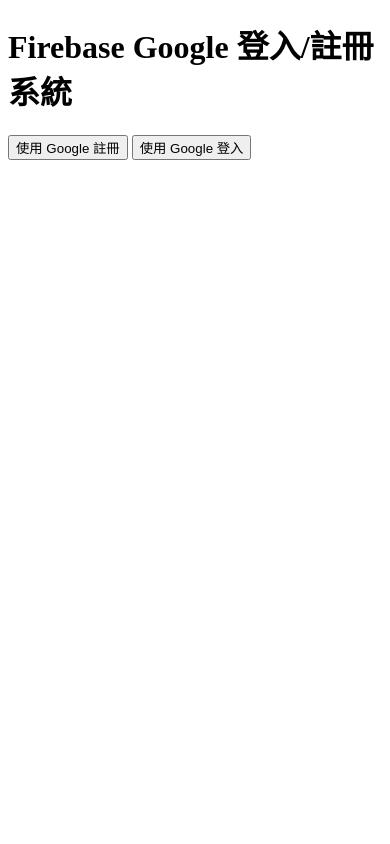
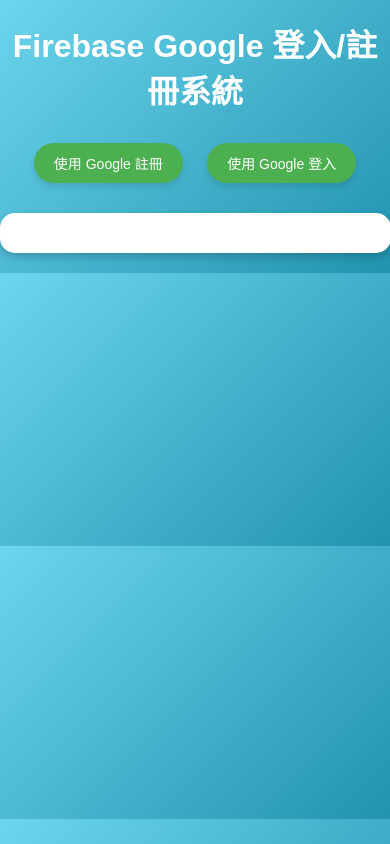
Before and after one commit to Nono0325/1113-50915133, a plain HTML site: page index.html in a window 390 px wide. Drawn offline with Linux system fonts and the light colour scheme.

Commit message:
Update index.html

```diff
--- a/index.html
+++ b/index.html
@@ -4,6 +4,75 @@
   <meta charset="UTF-8">
   <meta name="viewport" content="width=device-width, initial-scale=1.0">
   <title>Firebase Google 登入/註冊系統</title>
+  <style>
+    /* 全局樣式 */
+    body {
+      font-family: Arial, sans-serif;
+      background: linear-gradient(135deg, #6dd5ed, #2193b0);
+      color: #333;
+      text-align: center;
+      margin: 0;
+      padding: 0;
+    }
+
+    h1 {
+      color: #fff;
+      margin-top: 20px;
+    }
+
+    /* 按鈕樣式 */
+    button {
+      background-color: #4caf50;
+      color: white;
+      border: none;
+      padding: 15px 25px;
+      margin: 10px;
+      border-radius: 25px;
+      font-size: 16px;
+      cursor: pointer;
+      box-shadow: 0 4px 6px rgba(0, 0, 0, 0.1);
+      transition: background-color 0.3s, transform 0.2s;
+    }
+
+    button:hover {
+      background-color: #45a049;
+      transform: translateY(-2px);
+    }
+
+    /* 使用者資訊卡片樣式 */
+    #user-info {
+      background: #fff;
+      padding: 20px;
+      margin: 20px auto;
+      max-width: 400px;
+      border-radius: 15px;
+      box-shadow: 0 4px 8px rgba(0, 0, 0, 0.2);
+    }
+
+    #user-info p {
+      font-size: 16px;
+      margin: 10px 0;
+      color: #555;
+    }
+
+    #user-info img {
+      border-radius: 50%;
+      margin-top: 10px;
+      box-shadow: 0 4px 6px rgba(0, 0, 0, 0.1);
+    }
+
+    /* 響應式佈局 */
+    @media (max-width: 768px) {
+      button {
+        font-size: 14px;
+        padding: 10px 20px;
+      }
+
+      #user-info {
+        width: 90%;
+      }
+    }
+  </style>
   <script type="module">
     // 匯入 Firebase 函數
     import { initializeApp } from "https://www.gstatic.com/firebasejs/11.0.2/firebase-app.js";
@@ -17,7 +86,7 @@
       authDomain: "nono-4982c.firebaseapp.com",
       databaseURL: "https://nono-4982c-default-rtdb.asia-southeast1.firebasedatabase.app",
       projectId: "nono-4982c",
-      storageBucket: "nono-4982c.firebasestorage.app",
+      storageBucket: "nono-4982c.appspot.com",
       messagingSenderId: "156227944121",
       appId: "1:156227944121:web:bc5f1c2d5cd733b023a568",
       measurementId: "G-M5MS866L9E"
@@ -45,12 +114,12 @@
             alert("使用者已註冊！");
           } else {
             // 存儲新使用者資訊，並將註冊時間設置為當前時間
-            const lastLoginTime = new Date().toISOString();  // 註冊時的時間
+            const lastLoginTime = new Date().toISOString();
             set(userRef, {
               displayName,
               email,
               photoURL,
-              lastLoginTime  // 記錄註冊時的時間
+              lastLoginTime
             });
             displayUserInfo({ displayName, email, photoURL, lastLoginTime });
             alert("註冊成功！");
@@ -74,18 +143,18 @@
         onValue(userRef, (snapshot) => {
           if (snapshot.exists()) {
             const { displayName, email, photoURL, lastLoginTime } = snapshot.val();
-            const newLastLoginTime = new Date().toISOString();  // 更新為當前登入時間
+            const newLastLoginTime = new Date().toISOString();
 
             // 更新資料庫中的最後登入時間
             update(userRef, { lastLoginTime: newLastLoginTime });
 
-            // 顯示使用者資訊並格式化顯示上次登入時間
+            // 顯示使用者資訊
             displayUserInfo({
               displayName,
               email,
               photoURL,
-              lastLoginTime: lastLoginTime,  // 顯示的是上次的登入時間
-              newLastLoginTime: newLastLoginTime
+              lastLoginTime,
+              newLastLoginTime
             });
           } else {
             alert("使用者未註冊，請先註冊！");
@@ -99,8 +168,6 @@
     // 顯示使用者資訊
     function displayUserInfo(userInfo) {
       const { displayName, email, photoURL, lastLoginTime, newLastLoginTime } = userInfo;
-
-      // 格式化顯示上次登入時間（UTC轉為本地時間）
       const localLastLoginTime = new Date(lastLoginTime).toLocaleString("zh-TW", { timeZone: "Asia/Taipei" });
       const localNewLastLoginTime = new Date(newLastLoginTime).toLocaleString("zh-TW", { timeZone: "Asia/Taipei" });
 
@@ -108,12 +175,12 @@
         <p>姓名: ${displayName}</p>
         <p>Email: ${email}</p>
         <img src="${photoURL}" alt="Profile Picture" width="100"/>
-        <p>上次登入時間（本地時間）: ${localLastLoginTime}</p>
-        <p>當前登入時間（本地時間）: ${localNewLastLoginTime}</p>
+        <p>上次登入時間: ${localLastLoginTime}</p>
+        <p>當前登入時間: ${localNewLastLoginTime}</p>
       `;
     }
 
-    // 綁定按鈕點擊事件
+    // 綁定按鈕事件
     document.addEventListener("DOMContentLoaded", () => {
       document.getElementById("register-button").addEventListener("click", googleRegister);
       document.getElementById("login-button").addEventListener("click", googleLogin);
```
